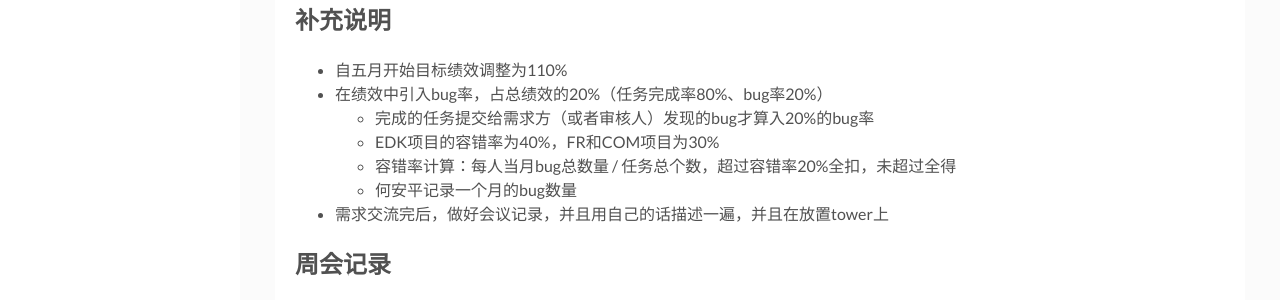
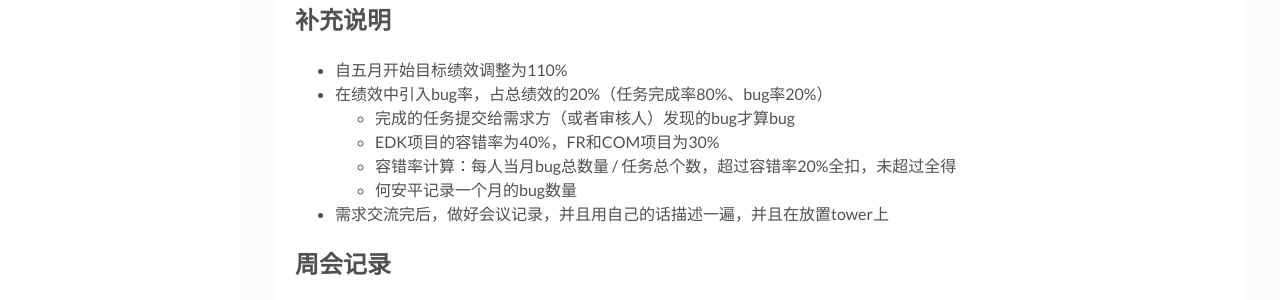
Before and after one commit to maclxf/maclxf.github.io, a Jekyll site: the page built from _posts/2018-03-16-performance.md, in a window 1280 px wide and 900 px high, scrolled down 3127 px. Shown: the part 419-719 px from the top of the window. Built offline with Jekyll 4.4.1, drawn with Linux system fonts in a browser that asks for light colours.

Commit message:
添加内容

```diff
--- a/_posts/2018-03-16-performance.md
+++ b/_posts/2018-03-16-performance.md
@@ -52,7 +52,7 @@ tags: ['绩效说明']# add tag
 ## 补充说明
 * 自五月开始目标绩效调整为110%
 * 在绩效中引入bug率，占总绩效的20%（任务完成率80%、bug率20%）
-	* 完成的任务提交给需求方（或者审核人）发现的bug才算入20%的bug率
+	* 完成的任务提交给需求方（或者审核人）发现的bug才算bug
 	* EDK项目的容错率为40%，FR和COM项目为30%
 	* 容错率计算：每人当月bug总数量 / 任务总个数，超过容错率20%全扣，未超过全得
 	* 何安平记录一个月的bug数量
```
